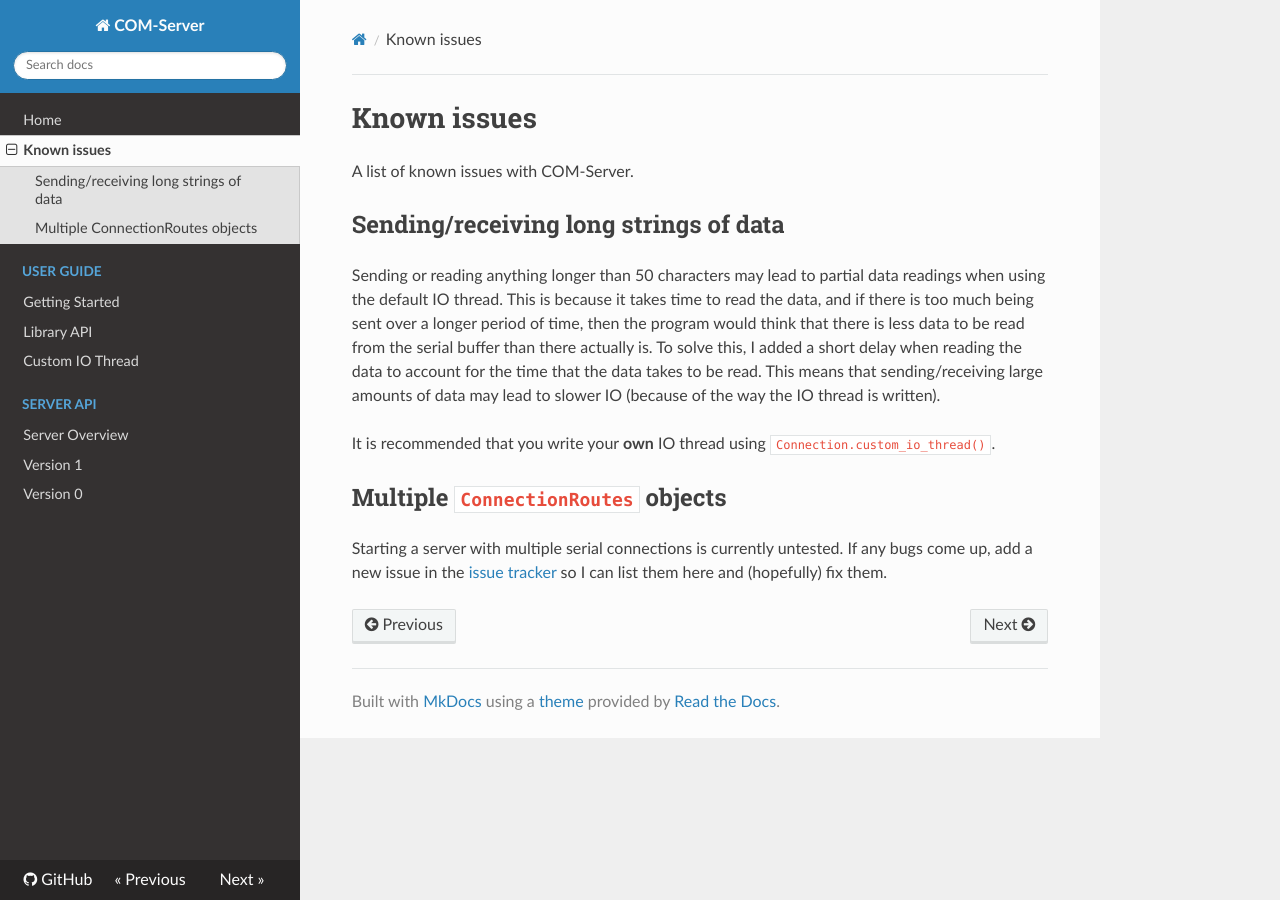
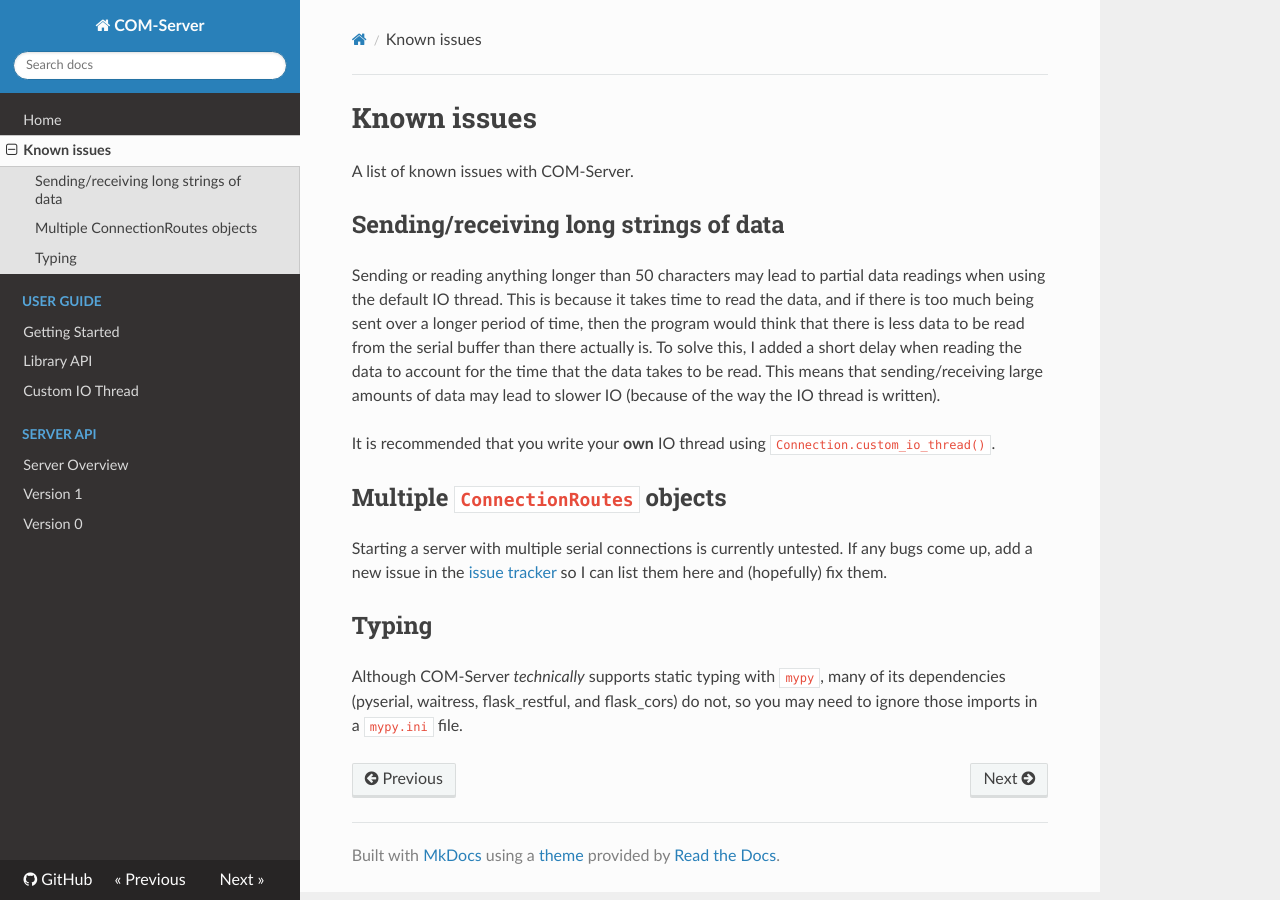
Before and after one commit to jonathanhliu21/COM-Server, an MkDocs documentation site: the page built from docs/issues.md, in a window 1280 px wide. Built offline with MkDocs 1.6.1, drawn with Linux system fonts in a browser that asks for light colours; nearby versions of some CDN libraries.

Commit message:
add typing issue

```diff
--- a/docs/issues.md
+++ b/docs/issues.md
@@ -11,3 +11,7 @@ It is recommended that you write your **own** IO thread using `Connection.custom
 ## Multiple `ConnectionRoutes` objects
 
 Starting a server with multiple serial connections is currently untested. If any bugs come up, add a new issue in the [issue tracker](https://github.com/jonyboi396825/COM-Server/issues) so I can list them here and (hopefully) fix them.
+
+## Typing
+
+Although COM-Server _technically_ supports static typing with `mypy`, many of its dependencies (pyserial, waitress, flask_restful, and flask_cors) do not, so you may need to ignore those imports in a `mypy.ini` file.
```
